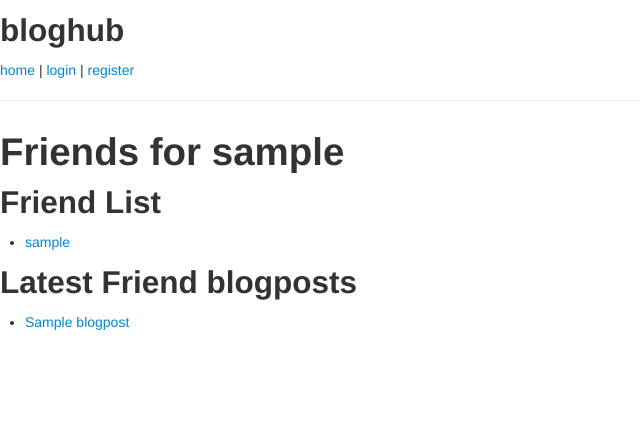
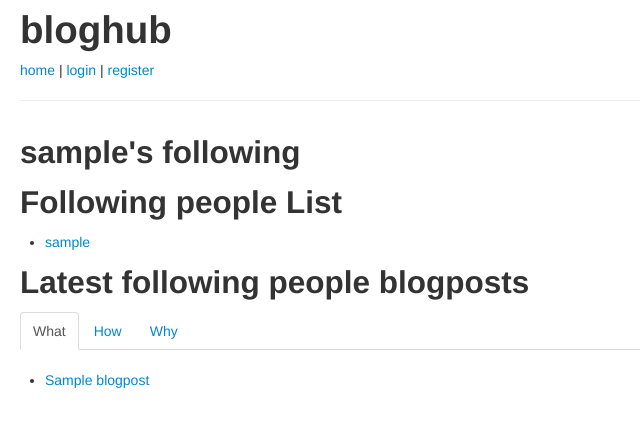
Before and after one commit to burxtx/djcode, a Django app: template bloghub/templates/friends_page.html in a window 1280 px wide. Shown: the top 427 px of the page, without its empty margins (0-640 px from the left). Run offline with Django 3.2, Linux system fonts and the light colour scheme; the template is opened without the code that fills it: most values are stand-ins (such as "Sample title", 1, 10 or a date in 2020); parts of the project's set-up code (start-up, migrations or seed data) failed here and were passed over.

Commit message:
continue...

```diff
--- a/bloghub/blog/models.py
+++ b/bloghub/blog/models.py
@@ -15,7 +15,7 @@ class Tag(models.Model):
     def __str__(self):
         return self.name
 
-class Friendship(models.Model):
+class Followingship(models.Model):
 	following = models.ForeignKey(
 		User, related_name='following_set'
 		)
--- a/bloghub/templates/base.html
+++ b/bloghub/templates/base.html
@@ -30,10 +30,10 @@
 
 </head>
 <body>
-
+  <div class="container-fluid">
     <div class="row-fluid">
       <div class="span12">
-      <h2>bloghub</h2>
+        <h1>bloghub</h1>
           <a href="/">home</a> |
          {% if user.is_authenticated %}
           <a href="/save/">submit</a> |
@@ -47,7 +47,7 @@
         <hr />
       </div>
     </div>
-  <h1>{% block head %}{% endblock %}</h1>
+    <h2>{% block head %}{% endblock %}</h2>
     {% block content %}{% endblock %}
 
     <!-- Included JS Files (Compressed) -->
@@ -55,5 +55,6 @@
 
     <!-- Initialize JS Plugins -->
     <script src="{{ STATIC_URL }}jquery.js"></script>
+  </div>
 </body>
 </html>
--- a/bloghub/templates/blogpost_list.html
+++ b/bloghub/templates/blogpost_list.html
@@ -1,4 +1,11 @@
 {% if blogposts %}
+  <ul class="nav nav-tabs">
+    <li class="active">
+      <a href="#">What</a>
+    </li>
+    <li><a href="#">How</a></li>
+    <li><a href="#">Why</a></li>
+  </ul>
   <ul class="blogpost">
     {% for blogpost in blogposts %}
       <li>
--- a/bloghub/templates/friends_page.html
+++ b/bloghub/templates/friends_page.html
@@ -1,17 +1,17 @@
 {% extends "base.html" %}
-{% block title %}Friends for {{ username }}{% endblock %}
-{% block head %}Friends for {{ username }}{% endblock %}
+{% block title %}{{ username }}'s following{% endblock %}
+{% block head %}{{ username }}'s following{% endblock %}
 {% block content%}
-  <h2>Friend List</h2>
-  {% if friends %}
+  <h2>Following people List</h2>
+  {% if following_people %}
     <ul class="friends">
-      {% for friend in friends %}
-        <li><a href="/user/{{ friend.username }}/">{{ friend.username }}</a></li>
+      {% for people in following_people %}
+        <li><a href="/user/{{ people.username }}/">{{ people.username }}</a></li>
       {% endfor %}
     </ul>
   {% else %}
-  	<p>No friends found.</p>
+  	<p>No following people found.</p>
   {% endif %}
-  <h2>Latest Friend blogposts</h2>
+  <h2>Latest following people blogposts</h2>
   {% include "blogpost_list.html" %}
 {% endblock %}
```
Also changed, not shown: bloghub/blog/views.py (+10 -10 lines), bloghub/templates/user_page.html (+4 -4 lines), bloghub/bloghub.db. Lines whose indentation alone changed are shown as unchanged.
